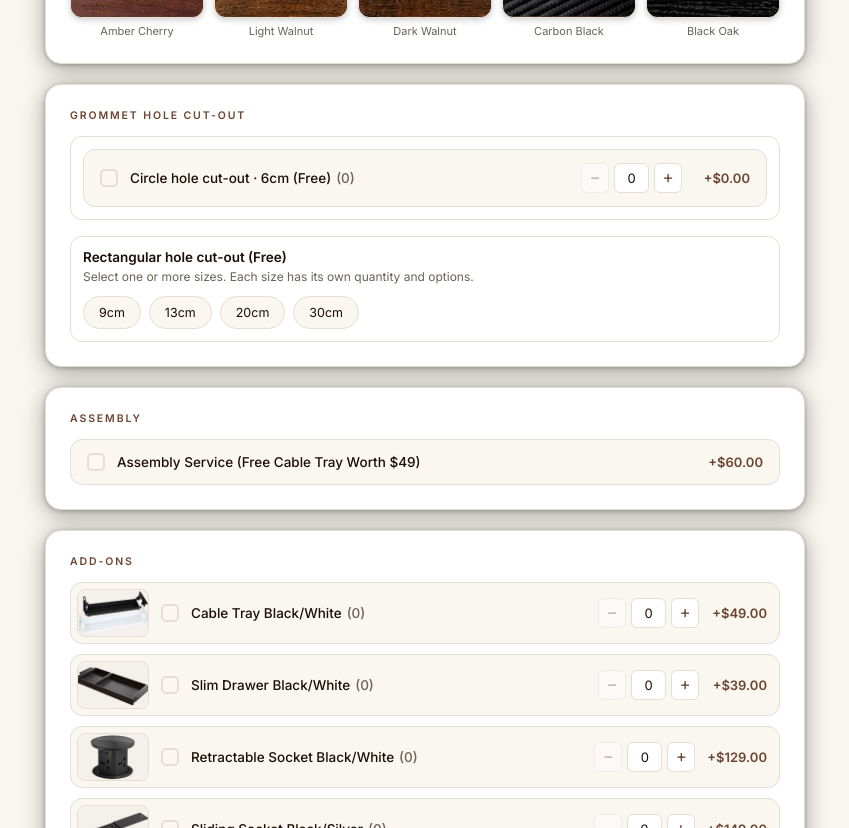
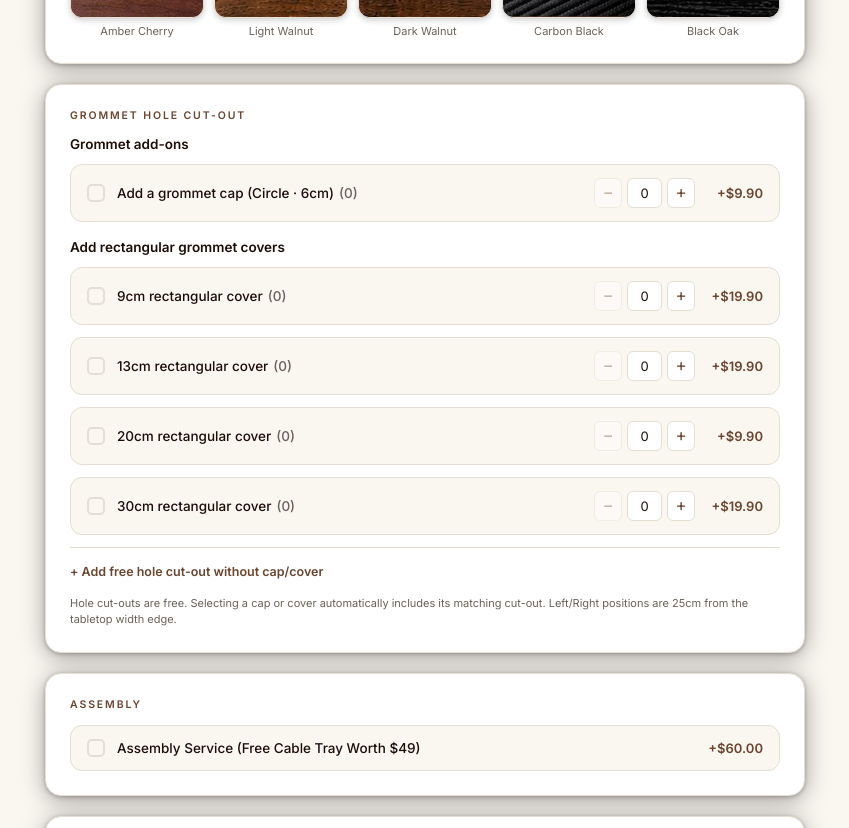
Before and after one commit to BuildYourDesksSG/byd-customprice-estimator-test, a React (Vite) app: page / in a window 1280 px wide. Shown: the part 1740-2568 px from the top of the page, without its empty margins (215-1064 px from the left). Built offline with nearby package versions, Linux system fonts and the light colour scheme; a web font is replaced by a local one.

Commit message:
Implement Yang 4 latest feedback updates

```diff
--- a/src/components/calculators/LShapeCalculator.jsx
+++ b/src/components/calculators/LShapeCalculator.jsx
@@ -23,7 +23,7 @@ export default function LShapeCalculator() {
                 padding: '14px 10px',
                 borderRadius: 12,
                 border: `1.5px solid ${active ? '#C8551F' : T.border}`,
-                background: active ? T.brandTint : T.bg,
+                background: active ? T.brandTint : '#FFFFFF',
                 transition: 'all 0.15s',
                 boxShadow: active ? `0 0 0 1px ${T.brand}25` : 'none',
               }}
--- a/src/components/calculators/RectCalculator.jsx
+++ b/src/components/calculators/RectCalculator.jsx
@@ -1,10 +1,15 @@
 import { useState } from 'react'
 import { T } from '../../constants/tokens'
-import { RECT_MATERIALS } from '../../constants/rectDesk'
+import { RECT_MATERIALS, RECT_MDF_MAX_LEN } from '../../constants/rectDesk'
 import RectMaterialPanel from './RectMaterialPanel'
 
 export default function RectCalculator() {
   const [material, setMaterial] = useState('mdf')
+  const [length, setLength] = useState(140)
+  const selectMaterial = (nextMaterial) => {
+    setMaterial(nextMaterial)
+    if (nextMaterial === 'mdf') setLength(prev => Math.min(prev, RECT_MDF_MAX_LEN))
+  }
   const keys = Object.keys(RECT_MATERIALS)
 
   return (
@@ -16,7 +21,7 @@ export default function RectCalculator() {
           return (
             <div
               key={k}
-              onClick={() => setMaterial(k)}
+              onClick={() => selectMaterial(k)}
               style={{
                 cursor: 'pointer',
                 textAlign: 'center',
@@ -37,7 +42,7 @@ export default function RectCalculator() {
         })}
       </div>
       {/* key={material} resets all panel state when the material switches */}
-      <RectMaterialPanel key={material} materialKey={material} />
+      <RectMaterialPanel key={material} materialKey={material} length={length} setLength={setLength} />
     </div>
   )
 }
--- a/src/components/ui/MultiGrommetPicker.jsx
+++ b/src/components/ui/MultiGrommetPicker.jsx
@@ -1,126 +1,113 @@
+import { useState } from 'react'
 import { T } from '../../constants/tokens'
 import { GROMMET_RECT_SIZES, grommetAddonPrice } from '../../constants/rectDesk'
 import { quantity } from '../../utils/quantity'
 import CheckOption from './CheckOption'
 import PillSelect from './PillSelect'
 
-// Keep the original two-option layout: Circle and Rectangular.
-// Rectangular sizes are multi-select; each selected size owns its quantity,
-// position, cap quantity and cap colour. Pricing stays in the shared model.
+// Compact add-on list follows Yang's sketch: one round cap plus four selectable
+// rectangular cover sizes. The free hole-only controls remain available below.
+// Both desk calculators share this component and its original pricing model.
 export default function MultiGrommetPicker({ grommets, setGrommets }) {
+  const [showHoleOnly, setShowHoleOnly] = useState(false)
   const update = (key, changes) => setGrommets(prev => ({
     ...prev,
     [key]: { ...prev[key], ...changes },
   }))
-  const setCount = (key, value) => {
+  const setHoleQuantity = (key, value) => setGrommets(prev => {
     const count = quantity(value)
-    const current = grommets[key]
-    update(key, {
+    const current = prev[key]
+    return { ...prev, [key]: {
+      ...current,
       quantity: count,
-      capQuantity: Math.min(count, quantity(current.capQuantity)),
-    })
-  }
-  const renderDetails = (key) => {
-    const g = grommets[key]
-    const count = quantity(g.quantity)
-    if (!count) return null
-    return (
-      <div style={{ display: 'grid', gap: 12, marginTop: 12 }}>
-        <div>
-          <div style={{ fontSize: 12, color: T.textMute, marginBottom: 6 }}>Position</div>
-          <PillSelect options={['Left', 'Centre', 'Right']} value={g.position} onChange={v => update(key, { position: v })} />
-        </div>
-        <div style={{ fontSize: 11, color: T.textMute }}>
-          Left/Right positions sit 25cm in from the table top's width edge (standard offset).
-        </div>
-        <div style={{ borderTop: `1px solid ${T.border}`, paddingTop: 12 }}>
-          <CheckOption
-            label='Add grommet cap (optional)'
-            price={grommetAddonPrice(g.type, g.size, g.colour)}
-            checked={quantity(g.capQuantity) > 0}
-            onChange={checked => update(key, { capQuantity: checked ? 1 : 0 })}
-            qty={quantity(g.capQuantity)}
-            onQuantityChange={v => update(key, { capQuantity: Math.min(count, quantity(v)) })}
-          />
-          {quantity(g.capQuantity) > 0 && (
-            <div style={{ marginTop: 10 }}>
-              <div style={{ fontSize: 12, color: T.textMute, marginBottom: 6 }}>Cap colour</div>
-              <PillSelect options={['Black', 'Other']} value={g.colour} onChange={v => update(key, { colour: v })} />
-            </div>
-          )}
-        </div>
-      </div>
-    )
-  }
+      capQuantity: Math.min(quantity(current.capQuantity), count),
+    } }
+  })
+  const setCoverQuantity = (key, value) => setGrommets(prev => {
+    const count = quantity(value)
+    const current = prev[key]
+    return { ...prev, [key]: {
+      ...current,
+      quantity: Math.max(quantity(current.quantity), count),
+      capQuantity: count,
+    } }
+  })
 
-  const circle = grommets.Circle
-  const selectedRect = GROMMET_RECT_SIZES.filter(size => quantity(grommets[size].quantity) > 0)
-  const rectCount = selectedRect.reduce((sum, size) => sum + quantity(grommets[size].quantity), 0)
+  const configuration = key => quantity(grommets[key].quantity) > 0 && (
+    <div style={{ display: 'flex', alignItems: 'center', flexWrap: 'wrap', gap: 8, padding: '8px 6px 0' }}>
+      <span style={{ fontSize: 11.5, color: T.textMute }}>Position</span>
+      <PillSelect options={['Left', 'Centre', 'Right']} value={grommets[key].position}
+        onChange={position => update(key, { position })} />
+      {quantity(grommets[key].capQuantity) > 0 && <>
+        <span style={{ fontSize: 11.5, color: T.textMute }}>Cover colour</span>
+        <PillSelect options={['Black', 'Other']} value={grommets[key].colour}
+          onChange={colour => update(key, { colour })} />
+      </>}
+    </div>
+  )
 
   return (
-    <div style={{ display: 'grid', gap: 16 }}>
-      <div style={cardStyle}>
-        <CheckOption
-          label='Circle hole cut-out · 6cm (Free)'
-          price={0}
-          checked={quantity(circle.quantity) > 0}
-          onChange={checked => update('Circle', { quantity: checked ? 1 : 0, capQuantity: checked ? circle.capQuantity : 0 })}
-          qty={quantity(circle.quantity)}
-          onQuantityChange={value => setCount('Circle', value)}
-        />
-        {renderDetails('Circle')}
+    <div style={{ display: 'grid', gap: 12 }}>
+      <div style={headingStyle}>Grommet add-ons</div>
+      <CheckOption
+        label='Add a grommet cap (Circle · 6cm)'
+        price={grommetAddonPrice('Circle', '6cm', grommets.Circle.colour)}
+        checked={quantity(grommets.Circle.capQuantity) > 0}
+        onChange={checked => setCoverQuantity('Circle', checked ? 1 : 0)}
+        qty={quantity(grommets.Circle.capQuantity)}
+        onQuantityChange={value => setCoverQuantity('Circle', value)}
+      />
+      {quantity(grommets.Circle.capQuantity) > 0 && configuration('Circle')}
+
+      <div style={{ ...headingStyle, marginTop: 5 }}>Add rectangular grommet covers</div>
+      {GROMMET_RECT_SIZES.map(size => {
+        const g = grommets[size]
+        return (
+          <div key={size}>
+            <CheckOption
+              label={`${size} rectangular cover`}
+              price={grommetAddonPrice(g.type, g.size, g.colour)}
+              checked={quantity(g.capQuantity) > 0}
+              onChange={checked => setCoverQuantity(size, checked ? 1 : 0)}
+              qty={quantity(g.capQuantity)}
+              onQuantityChange={value => setCoverQuantity(size, value)}
+            />
+            {quantity(g.capQuantity) > 0 && configuration(size)}
+          </div>
+        )
+      })}
+      <div style={{ borderTop: `1px solid ${T.border}`, paddingTop: 12 }}>
+        <button type='button' aria-expanded={showHoleOnly}
+          onClick={() => setShowHoleOnly(prev => !prev)}
+          style={{ background: 'transparent', border: 'none', padding: '4px 0', color: T.brand,
+            fontFamily: T.font, fontSize: 12.5, fontWeight: 600, cursor: 'pointer' }}>
+          {showHoleOnly ? '− Hide free hole cut-outs' : '+ Add free hole cut-out without cap/cover'}
+        </button>
+        {showHoleOnly && <div style={{ display: 'grid', gap: 10, marginTop: 10 }}>
+          <CheckOption label='Circle hole cut-out · 6cm (Free)' price={0}
+            checked={quantity(grommets.Circle.quantity) > 0}
+            onChange={checked => setHoleQuantity('Circle', checked ? 1 : 0)}
+            qty={quantity(grommets.Circle.quantity)}
+            onQuantityChange={value => setHoleQuantity('Circle', value)} />
+          {configuration('Circle')}
+          {GROMMET_RECT_SIZES.map(size => (
+            <div key={`hole-${size}`}>
+              <CheckOption label={`${size} rectangular hole cut-out (Free)`} price={0}
+                checked={quantity(grommets[size].quantity) > 0}
+                onChange={checked => setHoleQuantity(size, checked ? 1 : 0)}
+                qty={quantity(grommets[size].quantity)}
+                onQuantityChange={value => setHoleQuantity(size, value)} />
+              {configuration(size)}
+            </div>
+          ))}
+        </div>}
       </div>
-
-      <div style={cardStyle}>
-        <div style={{ fontWeight: 600, fontSize: 13.5, color: T.text, marginBottom: 4 }}>
-          Rectangular hole cut-out (Free) {rectCount > 0 ? `(${rectCount})` : ''}
-        </div>
-        <div style={{ fontSize: 12, color: T.textMute, marginBottom: 12 }}>
-          Select one or more sizes. Each size has its own quantity and options.
-        </div>
-        <div role='group' aria-label='Rectangular grommet sizes' style={{ display: 'flex', flexWrap: 'wrap', gap: 8 }}>
-          {GROMMET_RECT_SIZES.map(size => {
-            const active = quantity(grommets[size].quantity) > 0
-            return (
-              <button
-                key={size}
-                type='button'
-                aria-pressed={active}
-                onClick={() => update(size, { quantity: active ? 0 : 1, capQuantity: active ? 0 : grommets[size].capQuantity })}
-                style={{
-                  cursor: 'pointer', padding: '8px 15px', borderRadius: 20,
-                  border: `1.5px solid ${active ? '#C8551F' : T.border}`,
-                  background: active ? T.brand : T.bg,
-                  color: active ? '#fff' : T.text,
-                  fontSize: 12.5, fontWeight: active ? 600 : 400, fontFamily: T.font,
-                }}
-              >
-                {size}{active ? ' ✓' : ''}
-              </button>
-            )
-          })}
-        </div>
-        {selectedRect.map(size => (
-          <div key={size} style={{ borderTop: `1px solid ${T.border}`, marginTop: 14, paddingTop: 14 }}>
-            <CheckOption
-              label={`Rectangular · ${size} (Free)`}
-              price={0}
-              checked
-              onChange={checked => update(size, { quantity: checked ? 1 : 0, capQuantity: checked ? grommets[size].capQuantity : 0 })}
-              qty={quantity(grommets[size].quantity)}
-              onQuantityChange={value => setCount(size, value)}
-            />
-            {renderDetails(size)}
-          </div>
-        ))}
+      <div style={{ fontSize: 11, color: T.textMute, lineHeight: 1.5 }}>
+        Hole cut-outs are free. Selecting a cap or cover automatically includes its matching cut-out.
+        Left/Right positions are 25cm from the tabletop width edge.
       </div>
     </div>
   )
 }
 
-const cardStyle = {
-  border: `1px solid ${T.border}`,
-  borderRadius: 12,
-  padding: 12,
-  minWidth: 0,
-}
+const headingStyle = { fontWeight: 700, fontSize: 13.5, color: T.text }
--- a/src/constants/rectDesk.js
+++ b/src/constants/rectDesk.js
@@ -19,6 +19,7 @@ export const RECT_FRAMES = {
 
 // Frame colour — no price impact (#20)
 export const RECT_MAX_LEN = 260
+export const RECT_MDF_MAX_LEN = 240
 export const RECT_CUSTOM_THRESHOLD = 180
 export const RECT_CUSTOM_FRAME = { name: 'Build Your Desks™ Custom Frame', description: 'Custom Frame', price: 649, maxLen: 260 }
 
```
Also changed, not shown: src/components/calculators/LShapeMaterialPanel.jsx (+5 -2 lines), src/components/calculators/RectMaterialPanel.jsx (+9 -5 lines).
